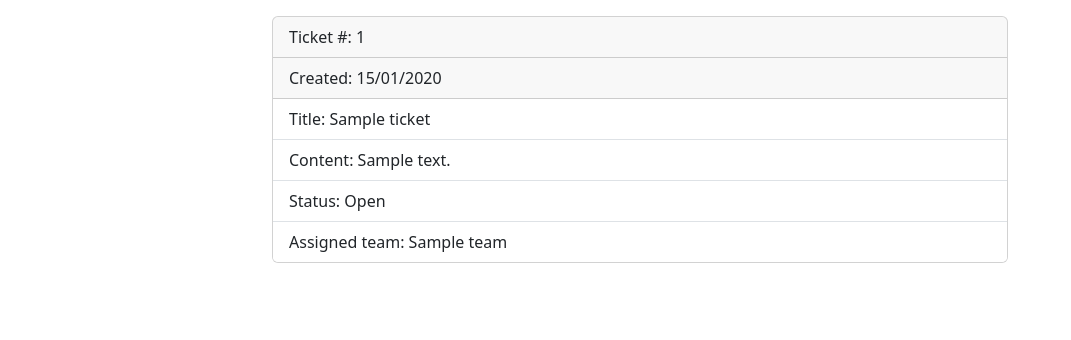
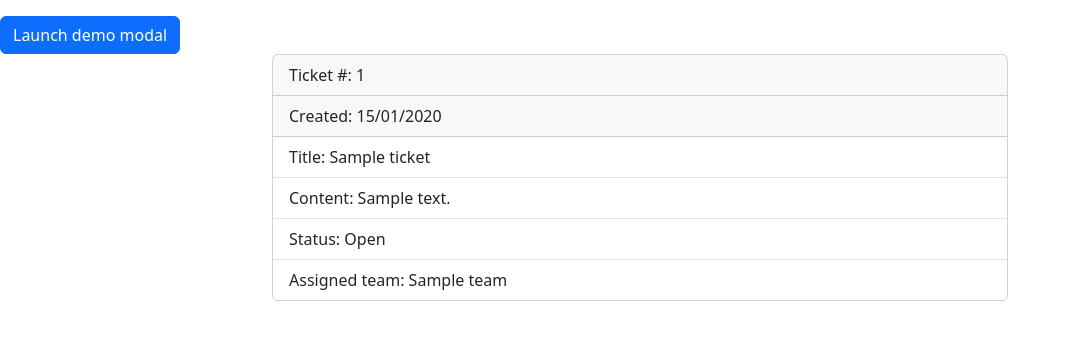
Before and after one commit to jbocciadev/PP4_Tick-It, a Django app: page /view/1 in a window 1280 px wide. Shown: the part 74-414 px from the top of the page, without its empty margins (0-1071 px from the left). Run offline with Django 3.2, Linux system fonts and the light colour scheme; a user stored in the database is signed in; tables that the repository leaves empty hold one stand-in row (values such as "Sample post"); some libraries are stand-ins or nearby versions.

Commit message:
Add modal to ticketDetailView.

```diff
--- a/static/js/script.js
+++ b/static/js/script.js
@@ -1,4 +1,4 @@
-// Script to add Event listeners to ticket-list rows
+// transform string into slug
 const slugify = str =>
   str
     .toLowerCase()
@@ -13,7 +13,9 @@ function showBtn (btn) {
     btn.parentElement.classList.remove("visually-hidden");
 };
 
+// Script to add Event listeners
 document.addEventListener("DOMContentLoaded", function(){
+    // Open detail view for clicked ticket
     let rows = document.getElementsByClassName("ticket-row");
     for (let row of rows) {
         row.addEventListener("click", function() {
--- a/templates/ticketapp/ticket_detail.html
+++ b/templates/ticketapp/ticket_detail.html
@@ -1,6 +1,30 @@
 {% extends "base.html" %}
 
 {% block content %}
+
+<!-- Button trigger modal -->
+<button type="button" class="btn btn-primary" data-bs-toggle="modal" data-bs-target="#exampleModal">
+    Launch demo modal
+  </button>
+
+  <!-- Modal -->
+  <div class="modal fade" id="exampleModal" tabindex="-1" aria-labelledby="exampleModalLabel" aria-hidden="true">
+    <div class="modal-dialog">
+      <div class="modal-content">
+        <div class="modal-header">
+          <h1 class="modal-title fs-5" id="exampleModalLabel">Modal title</h1>
+          <button type="button" class="btn-close" data-bs-dismiss="modal" aria-label="Close"></button>
+        </div>
+        <div class="modal-body">
+          ...
+        </div>
+        <div class="modal-footer">
+          <button type="button" class="btn btn-secondary" data-bs-dismiss="modal">Close</button>
+          <button type="button" class="btn btn-primary">Save changes</button>
+        </div>
+      </div>
+    </div>
+  </div>
 
 <div class="container">
 
@@ -47,12 +71,15 @@
                         </li>
 
                         <li class="list-group-item">
+                            <label for="status" class="form-label">Status: </label>
                             {{statusForm.status}}
                         </li>
                         <li class="list-group-item">
+                            <label for="assigned_team" class="form-label">Assigned team: </label>
                             {{teamForm.assigned_team}}
                         </li>
                         <li class="list-group-item">
+                            <label for="member" class="form-label">Assigned member:</label>
                             {{memberForm.assigned_member}}
                         </li>
 
--- a/ticketapp/forms.py
+++ b/ticketapp/forms.py
@@ -30,7 +30,8 @@ class TicketStatusUpdateForm(forms.ModelForm):
 class TicketTeamUpdateForm(forms.ModelForm):
     # Form to update assigned team on ticket
     assigned_team = forms.ModelChoiceField(queryset=Team.objects.all())
-    assigned_team.widget.attrs.update({'class': 'form-select'})
+    assigned_team.widget.attrs.update(
+            {'class': 'form-select ticket-detail-form-select'})
 
     class Meta:
         model = Ticket
@@ -49,7 +50,8 @@ class TicketMemberUpdateForm(forms.ModelForm):
             blank=True,
             queryset=User.objects.filter(profile__in=profiles)
             )
-        self.fields['assigned_member'].widget.attrs.update({'class': 'form-select'})
+        self.fields['assigned_member'].widget.attrs.update(
+            {'class': 'form-select ticket-detail-form-select'})
 
     class Meta:
         model = Ticket
@@ -70,7 +72,8 @@ class TicketUpdateForm(forms.ModelForm):
         (1, "Assigned"),
         (2, "Parked"),
         (3, "Closed")])
-    status.widget.attrs.update({'class': 'form-select'})
+    status.widget.attrs.update(
+            {'class': 'form-select ticket-detail-form-select'})
 
     assigned_team = forms.ModelChoiceField(queryset=Team.objects.all())
     assigned_team.widget.attrs.update({'class': 'form-select'})
```
Also changed, not shown: ticketapp/views.py (+1 -12 lines).
